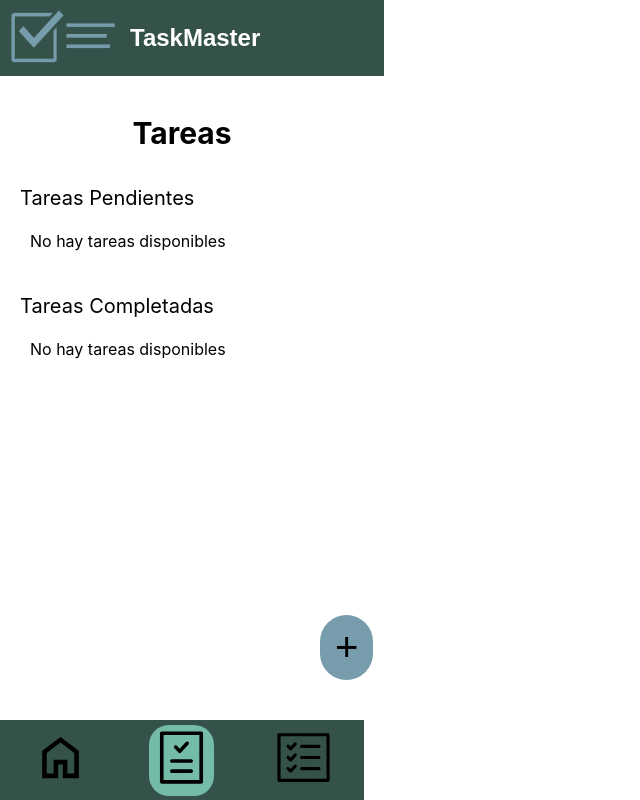
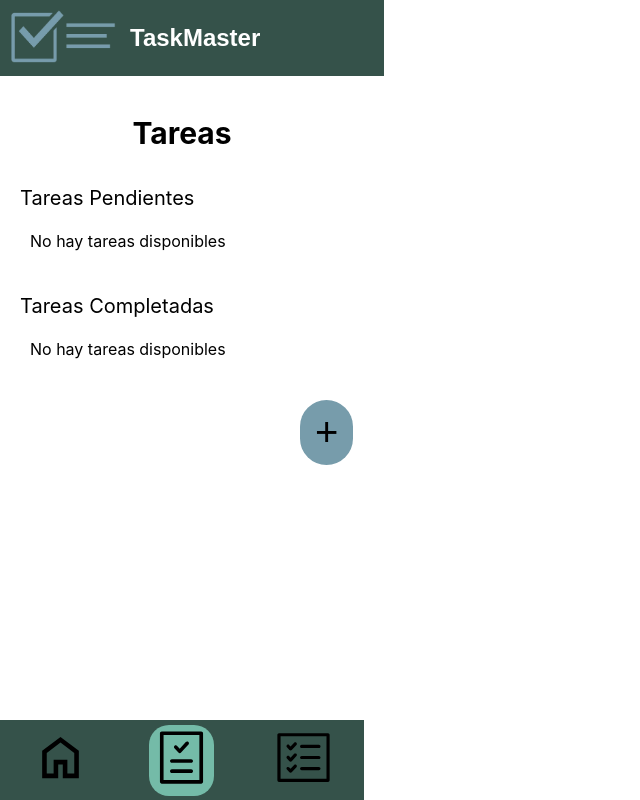
Before and after one commit to IvanTangZhu19/AppGestionTareas, a React app in the folder Dev/gestion_tareas/: page /tareas in a window 1280 px wide. Shown: the whole page, without its empty margins (0-640 px from the left). Built offline with nearby package versions, Linux system fonts and the light colour scheme; the HTML template or start-up script is replaced by a standard one.

Commit message:
animacion al cambiar de ruta y arreglo de ubicacion boton agregar

```diff
--- a/Dev/gestion_tareas/package.json
+++ b/Dev/gestion_tareas/package.json
@@ -10,10 +10,12 @@
     "preview": "vite preview"
   },
   "dependencies": {
+    "animate.css": "^4.1.1",
     "react": "^19.0.0",
     "react-dom": "^19.0.0",
     "react-router": "^7.2.0",
-    "react-router-dom": "^7.2.0"
+    "react-router-dom": "^7.2.0",
+    "react-transition-group": "^4.4.5"
   },
   "devDependencies": {
     "@eslint/js": "^9.19.0",
--- a/Dev/gestion_tareas/src/main.jsx
+++ b/Dev/gestion_tareas/src/main.jsx
@@ -1,6 +1,6 @@
-import { StrictMode } from 'react'
+import { StrictMode, useRef } from 'react'
 import { createRoot } from 'react-dom/client'
-import { BrowserRouter, Routes, Route } from "react-router"
+import { BrowserRouter, Routes, Route, useLocation } from "react-router"
 import './index.css'
 import Home from './pages/home/Home.jsx'
 import Tareas from './pages/tareas/Tareas.jsx'
@@ -11,21 +11,43 @@ import Crear_Proyecto from './pages/crear_proyecto/Crear_proyecto.jsx'
 import Editar_Proyecto from './pages/editar_proyecto/Editar_proyecto.jsx'
 import Header from './components/header/header.jsx'
 import Menu from './components/menu/Menu.jsx'
+import { CSSTransition, TransitionGroup } from 'react-transition-group';
+import 'animate.css';
+import { node } from 'globals'
 
+function RutasAnimadas(){
+  const locacion = useLocation();
+  const nodeRef = useRef(null)
+
+  return (
+    <TransitionGroup>
+      <CSSTransition
+        key={locacion.key}
+        className="animate__animated animate__fadeIn"
+        timeout={300}
+        nodeRef={nodeRef}
+      >
+        <div ref={nodeRef}>
+          <Routes location={locacion}>
+            <Route path="/" element={<Home />} />
+            <Route path="/tareas" element={<Tareas />} />
+            <Route path="/proyectos" element={<Proyectos />} />
+            <Route path="/tareas/crear" element={<Crear_Tarea />} />
+            <Route path="/proyectos/crear" element={<Crear_Proyecto />} />
+            <Route path="/tareas/editar/:proyectoId/:tareaId" element={<Editar_Tarea />} />
+            <Route path="/proyectos/editar/:id" element={<Editar_Proyecto />} />
+          </Routes>
+        </div>
+      </CSSTransition>
+    </TransitionGroup>
+  );
+}
 
 createRoot(document.getElementById('root')).render(
   <StrictMode>
     <Header/>
     <BrowserRouter>
-      <Routes>
-          <Route path="/" element={<Home />} />
-          <Route path="/tareas" element={<Tareas />} />
-          <Route path="/proyectos" element={<Proyectos />} />
-          <Route path="/tareas/crear" element={<Crear_Tarea />} />
-          <Route path="/proyectos/crear" element={<Crear_Proyecto />} />
-          <Route path="/tareas/editar/:proyectoId/:tareaId" element={<Editar_Tarea />} />
-          <Route path="/proyectos/editar/:id" element={<Editar_Proyecto />} />
-        </Routes>
+        <RutasAnimadas />
         <Menu/>
     </BrowserRouter>
   </StrictMode>,
--- a/Dev/gestion_tareas/src/pages/tareas/_BotonAgregar.scss
+++ b/Dev/gestion_tareas/src/pages/tareas/_BotonAgregar.scss
@@ -3,13 +3,15 @@ $color_boton: black;
 
 .boton_agregar{
     background-color: $color_agregar;
-    position: fixed;
+    position: fixed !important;
     padding: 10px;
-    bottom: 120px;
-    left: 320px;
+    top: 400px;
+    left: 300px;
     border-radius: 30px;
     font-size: 40px;
     border: none;
+    z-index: 1000;
+    will-change: transform, opacity;
     .enlace{
         text-decoration: none;
         color: $color_boton;
```
Also changed, not shown: 1 other file (tests, documents, lock files or other folders).
